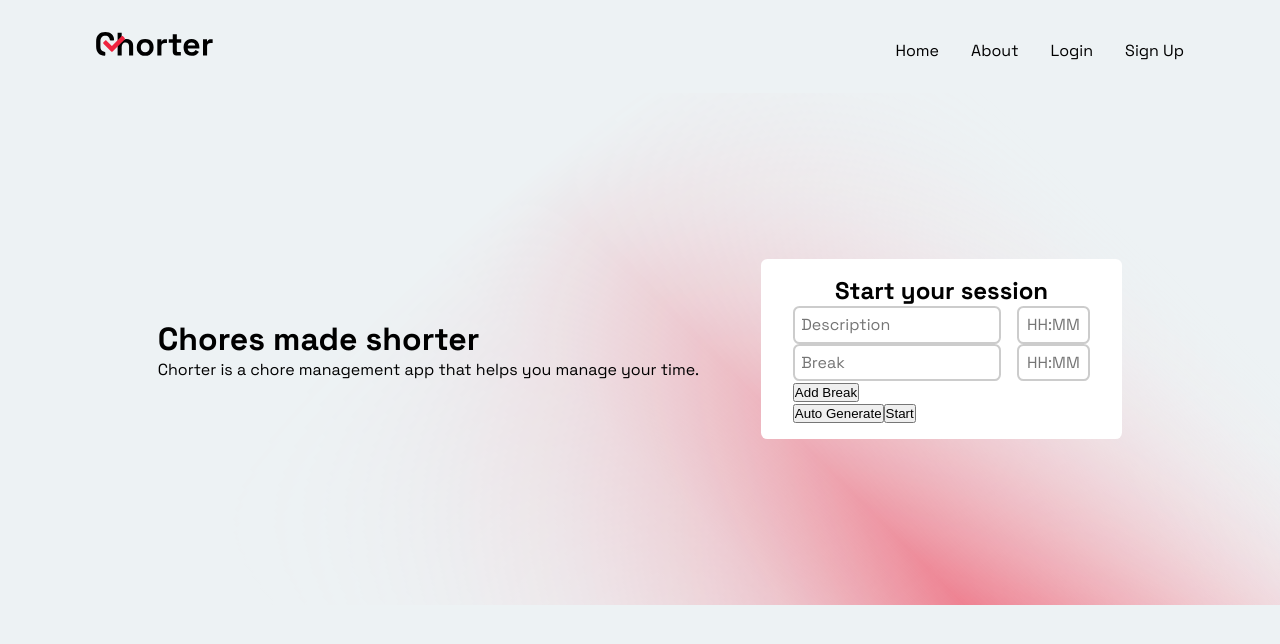
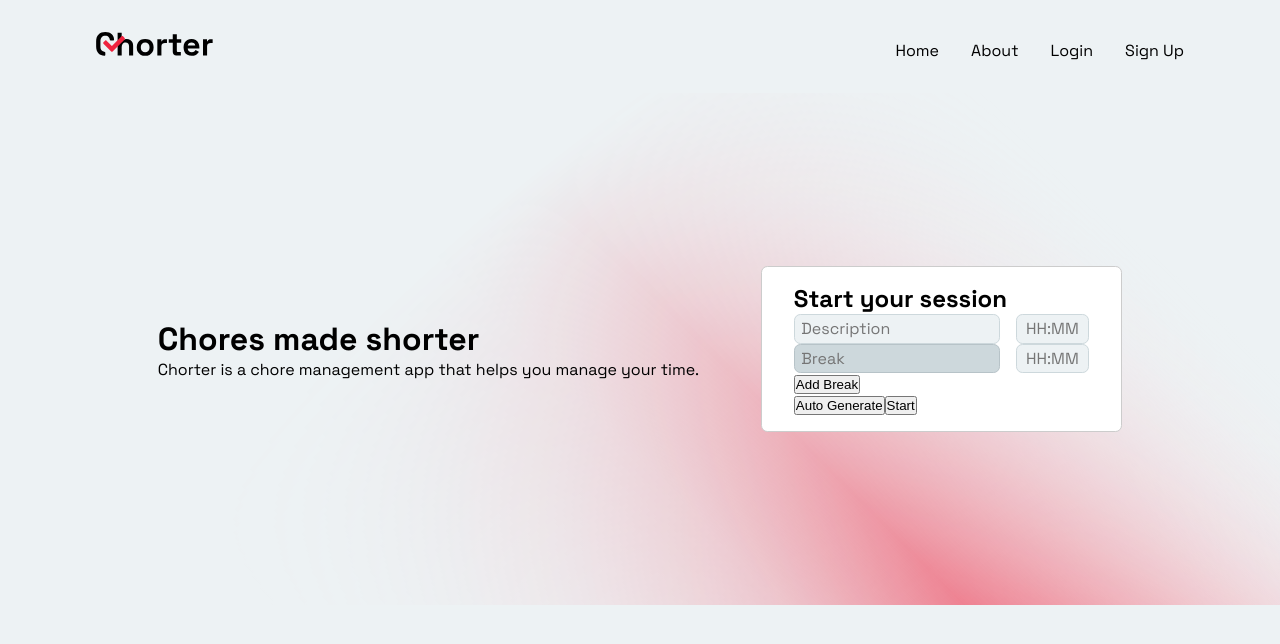
Before and after one commit to lutzseverino/dam-m04--chorter, a Next.js app: page / in a window 1280 px wide. Shown: the top 644 px of the page. Built offline with nearby package versions, Linux system fonts and the light colour scheme.

Commit message:
feat: prepare dialog and input

```diff
--- a/components/Dialog.jsx
+++ b/components/Dialog.jsx
@@ -4,12 +4,14 @@ const StyledDialog = styled.div`
   display: flex;
   flex-direction: column;
   justify-content: space-between;
-  align-items: center;
 
   padding: 1rem 2rem;
 
   background-color: white;
   border-radius: 0.4rem;
+  border: 1px solid #cccccc;
+
+  max-width: 100%;
 `;
 
 const StyledHeader = styled.header`
--- a/components/forms/Input.jsx
+++ b/components/forms/Input.jsx
@@ -6,18 +6,23 @@ const Input = styled.input`
   justify-content: space-between;
   align-items: center;
 
-  padding: 0.4rem;
+  padding: 0.2rem 0.4rem;
 
-  background-color: white;
+  background-color: var(--background);
   border-radius: 0.4rem;
-  border: 2px solid #cccccc;
+  border: 1px solid var(--background-tone);
 
   font: inherit;
   color: inherit;
 
   &:focus {
-    outline: none;
-    border: 2px solid #999999;
+    outline: 2px solid var(--primary);
+  }
+
+  &:disabled {
+    cursor: not-allowed;
+    background-color: var(--background-tone);
+    border: 1px solid var(--background-secondary-tone);
   }
 `;
 
```
